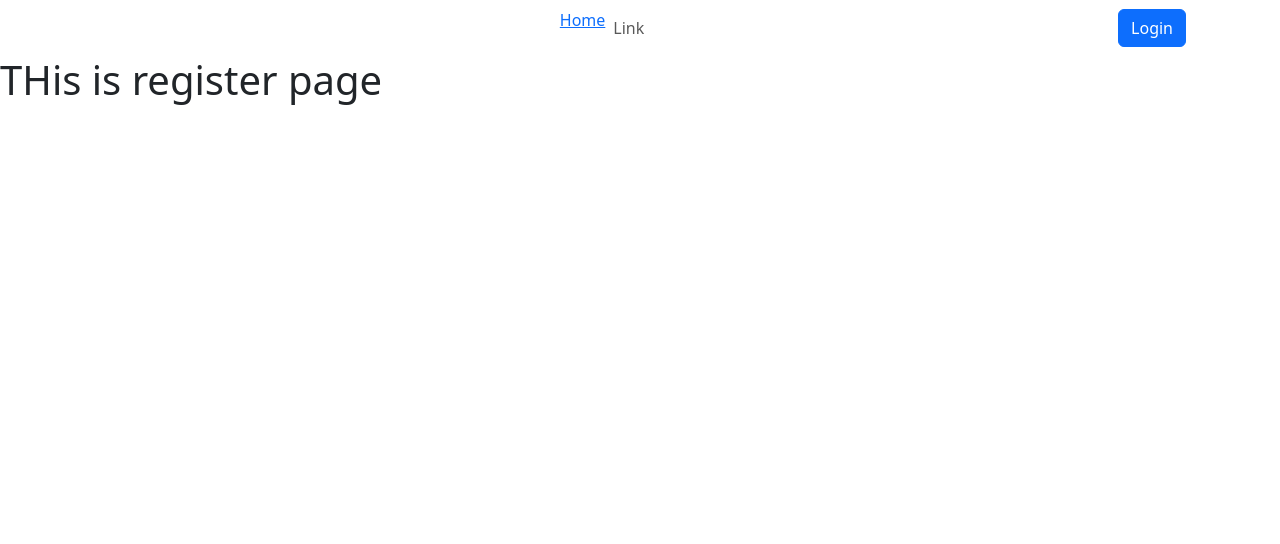
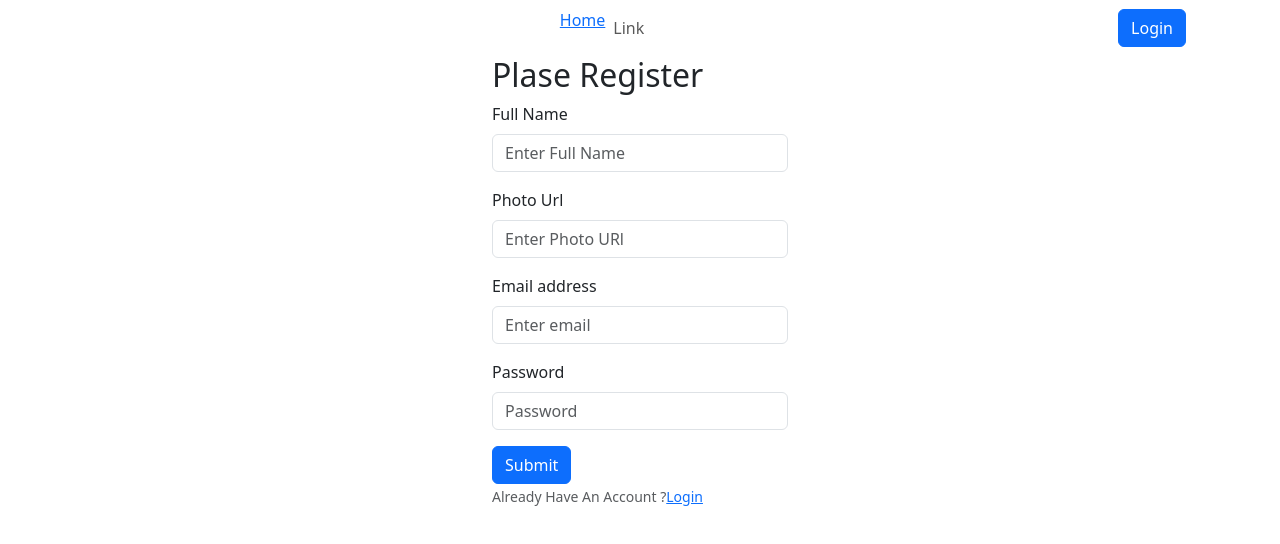
Before and after one commit to vatiza/NewsAppsWithReact, a React (Vite) app: page /register in a window 1280 px wide. Shown: the top 544 px of the page. Built offline with nearby package versions, Linux system fonts and the light colour scheme.

Commit message:
register

```diff
--- a/src/pages/Login/Register.jsx
+++ b/src/pages/Login/Register.jsx
@@ -1,10 +1,46 @@
-import React from 'react';
 
+import { Container } from "react-bootstrap";
+import Button from "react-bootstrap/Button";
+import Form from "react-bootstrap/Form";
+import { Link } from "react-router-dom";
 const Register = () => {
     return (
-        <div>
-            <h1>THis is register page</h1>
-        </div>
+        <Container className="w-25 mx-auto">
+        <h2>Plase Register</h2>
+        <Form>
+          <Form.Group className="mb-3" controlId="formBasicEmail">
+            <Form.Label>Full Name</Form.Label>
+            <Form.Control type="text" name="name" placeholder="Enter Full Name" />
+          </Form.Group>
+          <Form.Group className="mb-3" controlId="formBasicEmail">
+            <Form.Label>Photo Url</Form.Label>
+            <Form.Control type="text" name="photoUrl" placeholder="Enter Photo URl" />
+          </Form.Group>
+          <Form.Group className="mb-3" controlId="formBasicEmail">
+            <Form.Label>Email address</Form.Label>
+            <Form.Control type="email" name="email" placeholder="Enter email" />
+          </Form.Group>
+
+          <Form.Group className="mb-3" controlId="formBasicPassword">
+            <Form.Label>Password</Form.Label>
+            <Form.Control
+              type="password"
+              name="password"
+              placeholder="Password"
+            />
+          </Form.Group>
+
+          <Button variant="primary" type="submit">
+            Submit
+          </Button>
+          <br></br>
+          <Form.Text className="text-secendary">
+            Already Have An Account ?<Link to="/login">Login</Link>
+          </Form.Text>
+          <Form.Text className="text-success"></Form.Text>
+          <Form.Text className="text-danger"></Form.Text>
+        </Form>
+      </Container>
     );
 };
 
```
Also changed, not shown: src/pages/Login/Login.jsx (+15 -18 lines).
